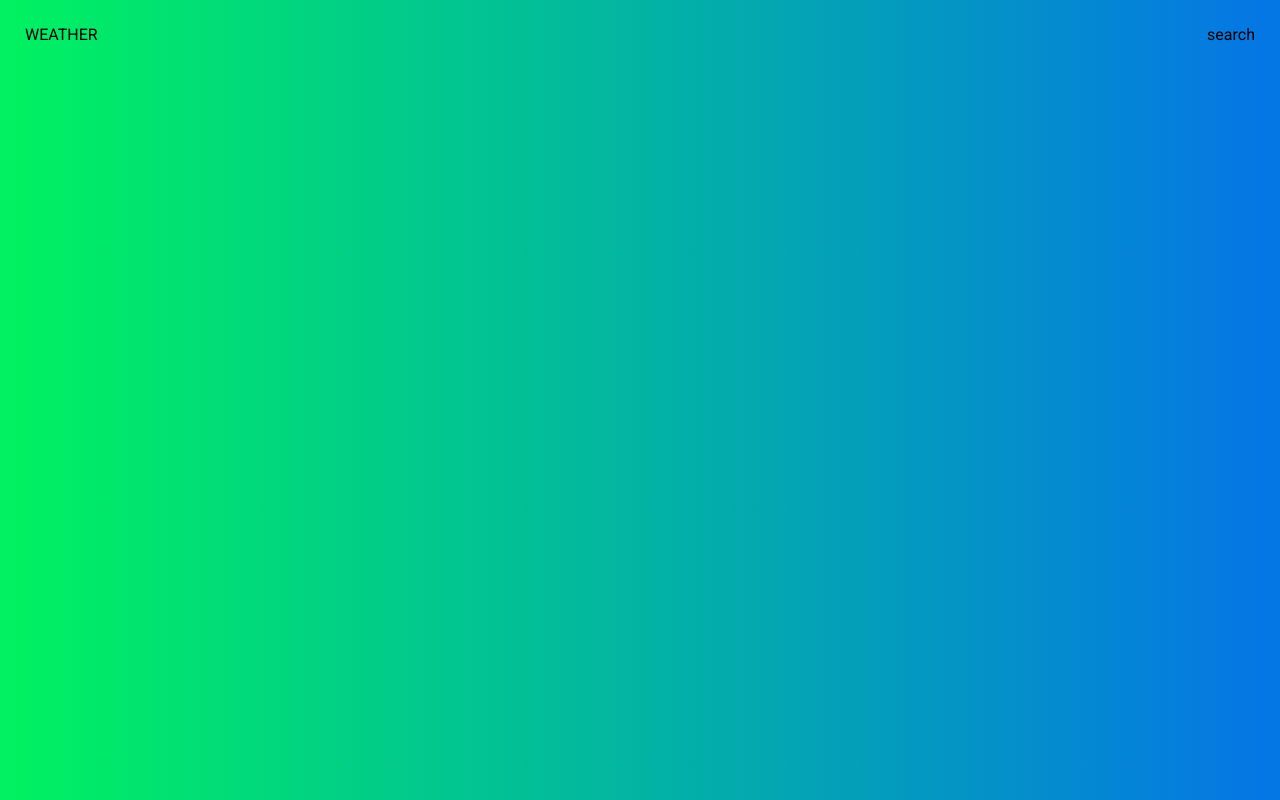
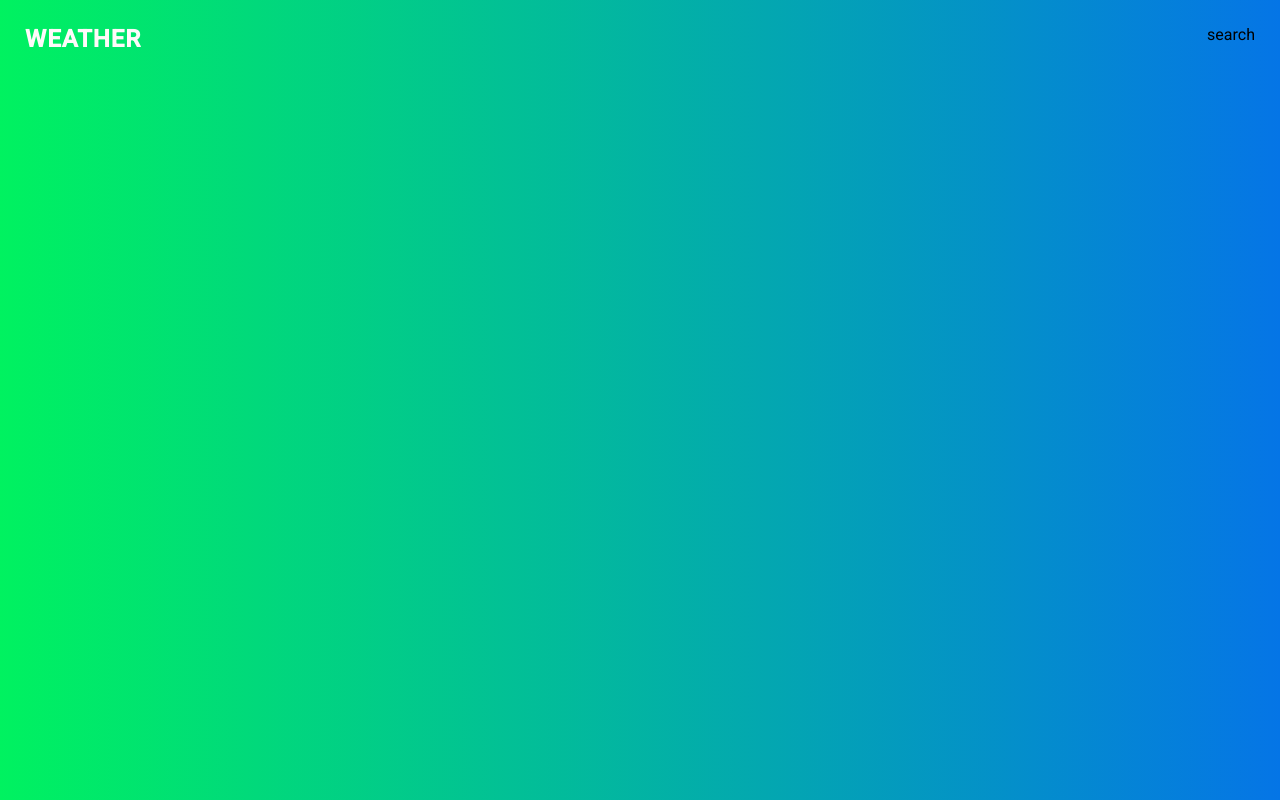
Before and after one commit to sujitpatil72/weather-app, an Angular app: page / in a window 1280 px wide. Built offline with nearby package versions, Linux system fonts and the light colour scheme.

Commit message:
added styles to logo

```diff
--- a/src/app/app.component.scss
+++ b/src/app/app.component.scss
@@ -1,12 +1,22 @@
-.container{
-    height: 100%;
-    background: #00F260;  /* fallback for old browsers */
-    background: linear-gradient(to right, #00F260,#0575E6,); /* W3C, IE 10+/ Edge, Firefox 16+, Chrome 26+, Opera 12+, Safari 7+ */
-background: -webkit-linear-gradient(to right,#00F260 #0575E6 );  /* Chrome 10-25, Safari 5.1-6 */
+.container {
+  /* fallback for old browsers */
+  height: 100%;
+  background: #00f260;
+  /* W3C, IE 10+/ Edge, Firefox 16+, Chrome 26+, Opera 12+, Safari 7+ */
+  background: linear-gradient(to right, #00f260, #0575e6);
+  /* Chrome 10-25, Safari 5.1-6 */
+  background: -webkit-linear-gradient(to right, #00f260 #0575e6);
 
-.header{
-    padding: 25px;
+  .header {
+    padding: 1.5625em;
     display: flex;
     justify-content: space-between;
+
+    &__logo {
+      font-weight: 900;
+      color: snow;
+      font-size: 1.5em;
+      letter-spacing: 1px;
+    }
+  }
 }
-}
--- a/src/styles.scss
+++ b/src/styles.scss
@@ -1,4 +1,11 @@
 /* You can add global styles to this file, and also import other style files */
 
-html, body { height: 100%; }
-body { margin: 0; font-family: Roboto, "Helvetica Neue", sans-serif; }
+html,
+body {
+  height: 100%;
+}
+body {
+  margin: 0;
+  font-size: 16px;
+  font-family: Roboto, "Helvetica Neue", sans-serif;
+}
```
